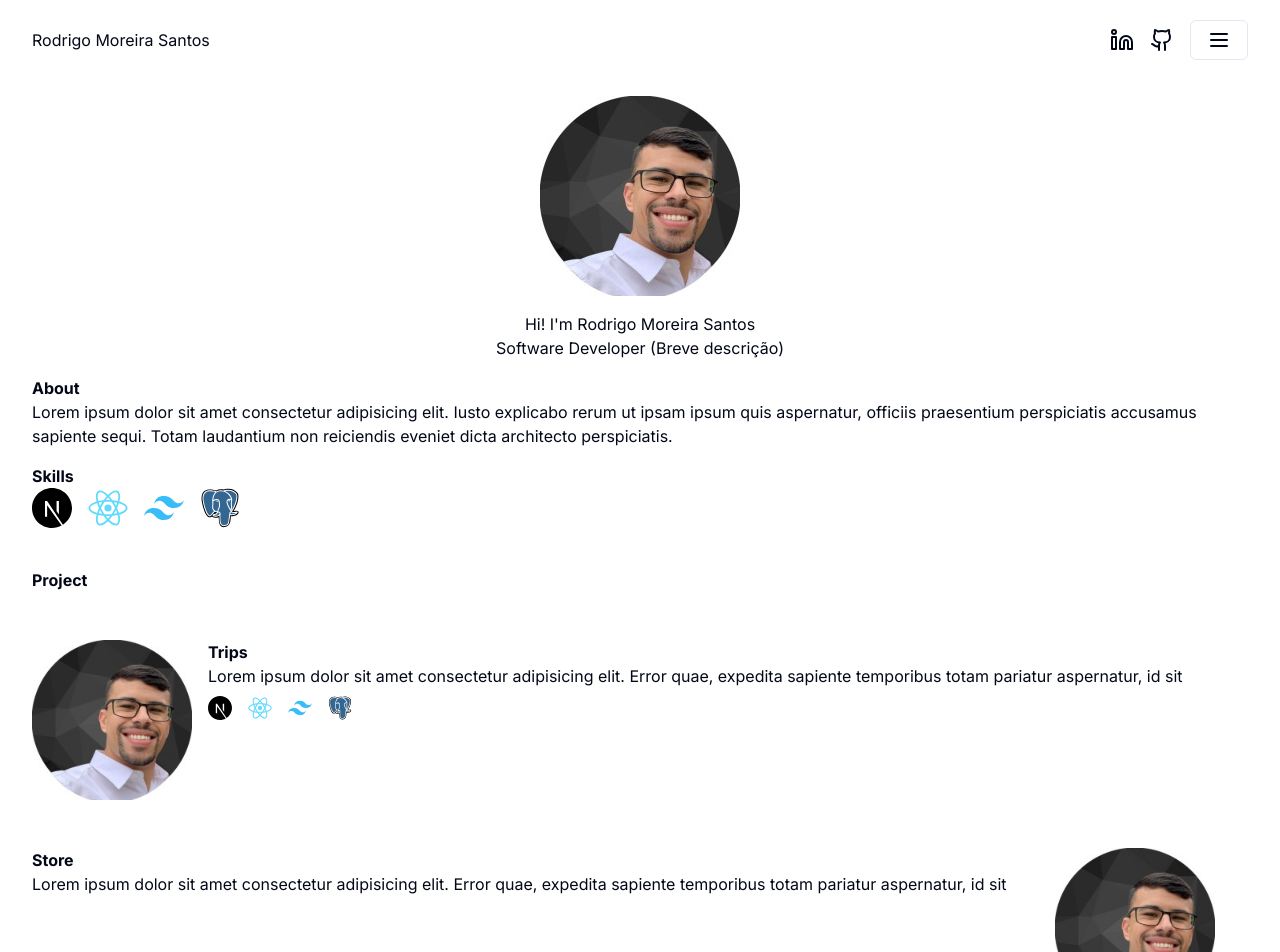
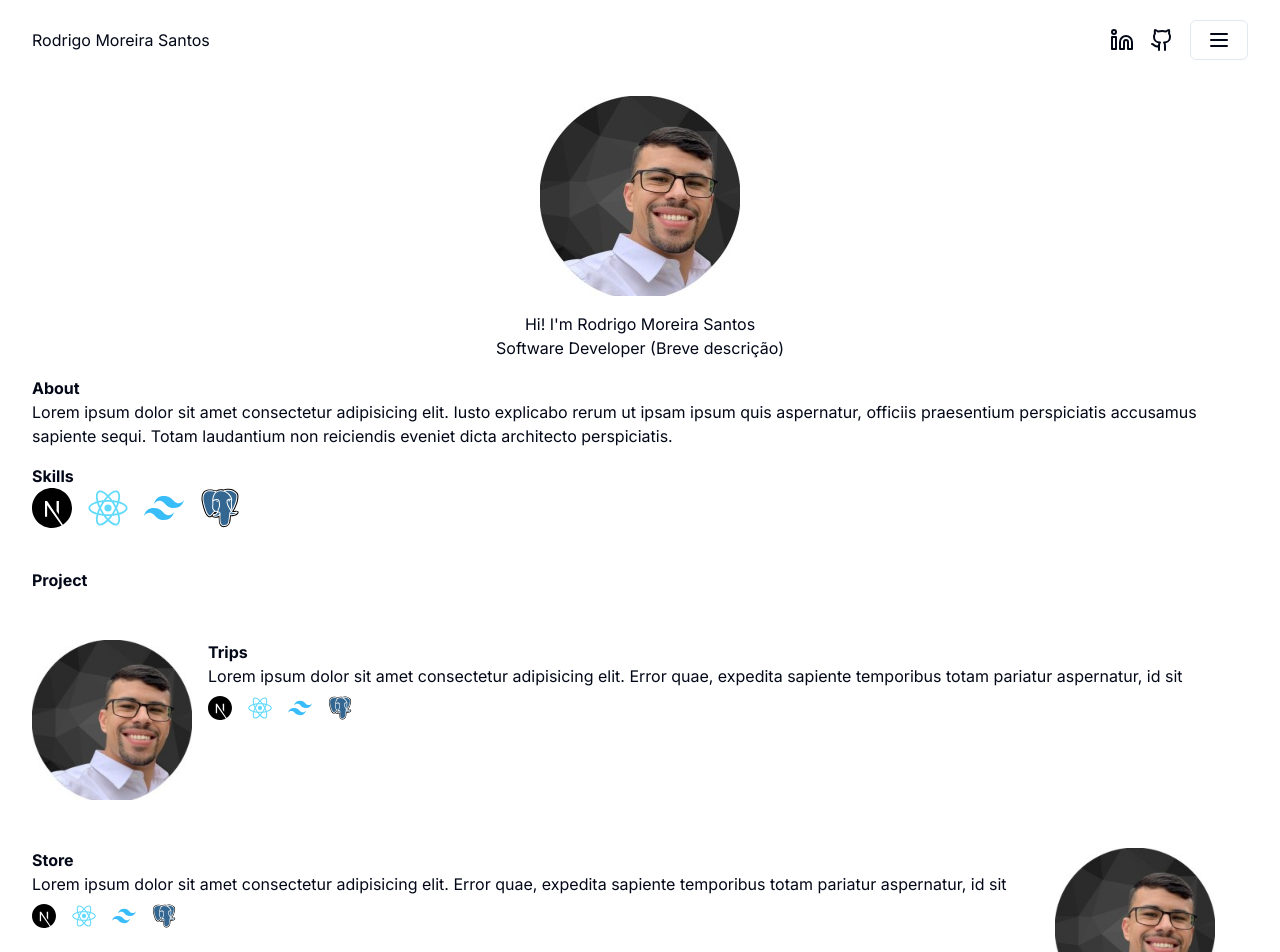
Before and after one commit to rodrigomoreirasantos/portfolio, a Next.js app: page / in a window 1280 px wide. Shown: the top 952 px of the page. Built offline with nearby package versions, Linux system fonts and the light colour scheme.

Commit message:
feat: add skills on Projects

```diff
--- a/components/ui/projects.tsx
+++ b/components/ui/projects.tsx
@@ -62,6 +62,40 @@ const Projects = () => {
             Lorem ipsum dolor sit amet consectetur adipisicing elit. Error quae,
             expedita sapiente temporibus totam pariatur aspernatur, id sit
           </p>
+          <div className="flex gap-4 py-2">
+            <Image
+              src="/next.svg"
+              alt="Nextjs Icon"
+              height={0}
+              width={0}
+              sizes="100vw"
+              className="h-6 w-6 object-contain"
+            />
+            <Image
+              src="/react.svg"
+              alt="React Icon"
+              height={0}
+              width={0}
+              sizes="100vw"
+              className="h-6 w-6 object-contain"
+            />
+            <Image
+              src="/tailwindcss.svg"
+              alt="Tailwind Icon"
+              height={0}
+              width={0}
+              sizes="100vw"
+              className="h-6 w-6 object-contain"
+            />
+            <Image
+              src="/postgresql.svg"
+              alt="Tailwind Icon"
+              height={0}
+              width={0}
+              sizes="100vw"
+              className="h-6 w-6 object-contain"
+            />
+          </div>
         </div>
 
         <Image
```
